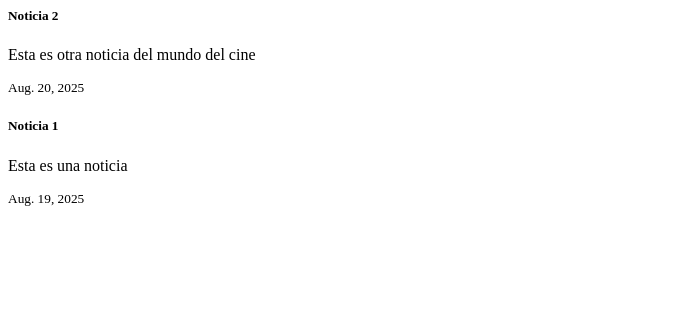
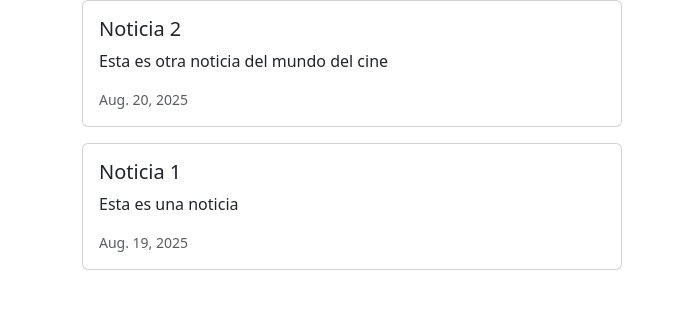
Before and after one commit to paolavallejo/Taller2_PI1_20252, a Django app: page /news/ in a window 1280 px wide. Shown: the top 309 px of the page, without its empty margins (0-677 px from the left). Run offline with Django 5.2, Linux system fonts and the light colour scheme; data comes from the database, SQL or seed files in the repository.

Commit message:
inclusión de cards horizontales para las noticias

```diff
--- a/news/templates/news.html
+++ b/news/templates/news.html
@@ -1,5 +1,38 @@
-{% for news in newss %}
-    <h5 class="card-title">{{ news.headline }}</h5>
-    <p class="card-text">{{ news.body }}</p>
-    <p class="card-text"><small class="text-muted"> {{ news.date }} </small></p>
+<head>
+    <link href="https://cdn.jsdelivr.net/npm/bootstrap@5.3.7/dist/css/bootstrap.min.css" rel="stylesheet" integrity="sha384-LN+7fdVzj6u52u30Kp6M/trliBMCMKTyK833zpbD+pXdCLuTusPj697FH4R/5mcr" crossorigin="anonymous">
+</head>
+
+<!-- Card horizontal genérico -->
+<!--
+<div class="card mb-3" style="max-width: 540px;">
+  <div class="row g-0">
+    <div class="col-md-4">
+      <img src="..." class="img-fluid rounded-start" alt="...">
+    </div>
+    <div class="col-md-8">
+      <div class="card-body">
+        <h5 class="card-title">Card title</h5>
+        <p class="card-text">This is a wider card with supporting text below as a natural lead-in to additional content. This content is a little bit longer.</p>
+        <p class="card-text"><small class="text-body-secondary">Last updated 3 mins ago</small></p>
+      </div>
+    </div>
+  </div>
+</div>
+-->
+
+<!-- Card horizontal para cada noticia -->
+<div class="container">
+    {% for news in newss %}
+    <div class="card mb-3" style="max-width: 540px;">
+         <div class="row g-0">
+            <div class="col-md-8">
+                <div class="card-body">
+                    <h5 class="card-title">{{ news.headline }}</h5>
+                    <p class="card-text">{{ news.body }}</p>
+                    <p class="card-text"><small class="text-muted"> {{ news.date }} </small></p>
+                </div>
+            </div>
+        </div>
+    </div>
 {% endfor %}
+</div>
```
